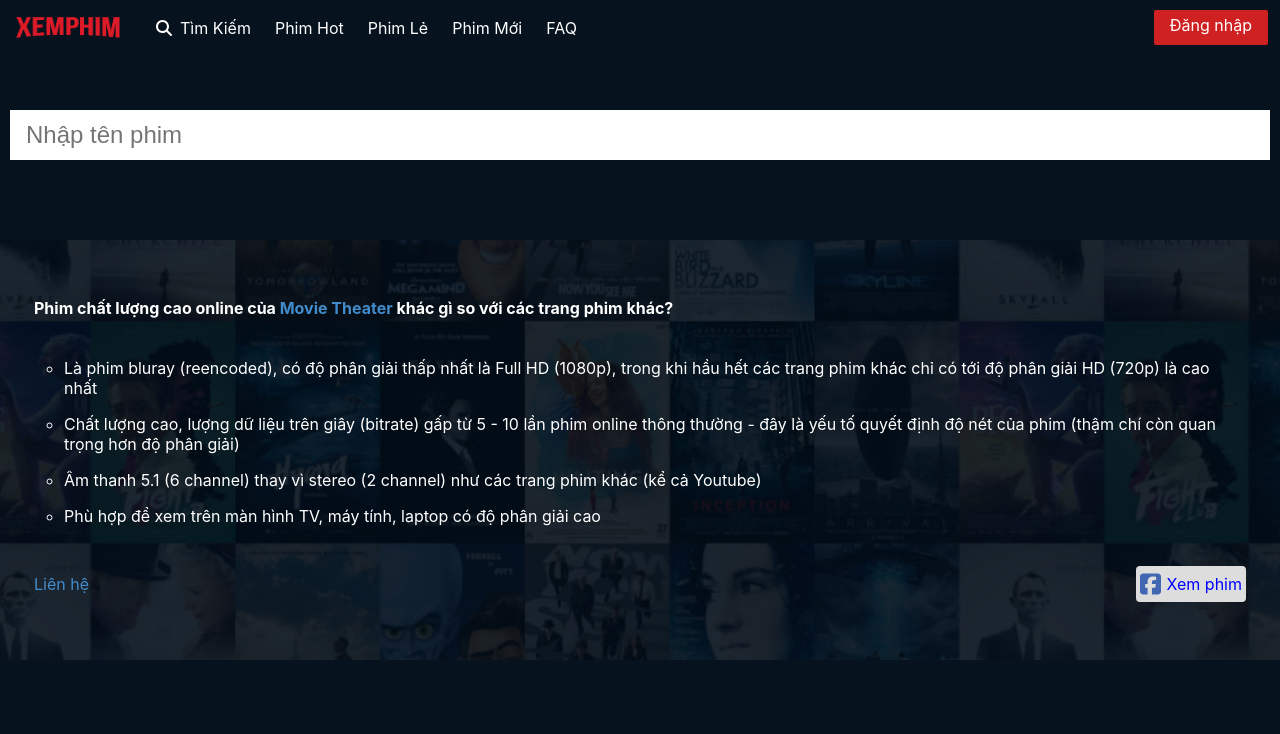
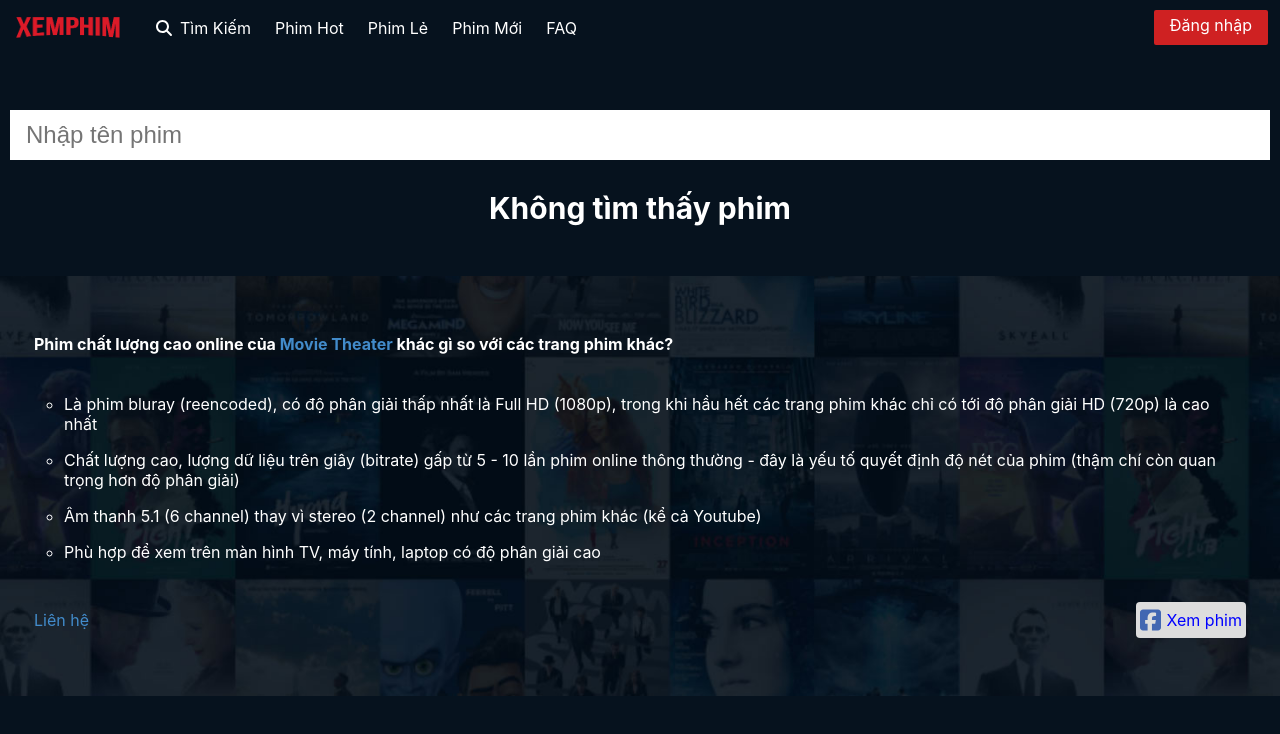
Before and after one commit to tducloc/movie_theater, a React (Create React App) app: page /search in a window 1280 px wide. Shown: the top 734 px of the page. Built offline with nearby package versions, Linux system fonts and the light colour scheme.

Commit message:
fix bug search with no result

```diff
--- a/src/components/SearchInput/Search.js
+++ b/src/components/SearchInput/Search.js
@@ -1,10 +1,10 @@
 import React, { useEffect, useState } from "react";
 import { useNavigate } from "react-router-dom";
 import "./Search.scss";
-export default function Search() {
+export default function Search({ searchKey }) {
   const navigate = useNavigate();
 
-  const [inputValue, setInputValue] = useState("");
+  const [inputValue, setInputValue] = useState(searchKey);
 
   const handleInputChange = (e) => {
     setInputValue(e.target.value);
--- a/src/pages/search/index.js
+++ b/src/pages/search/index.js
@@ -119,8 +119,8 @@ export default function SearchPage() {
   return (
     <div className="search ">
       <div className="container">
-        <Search />
-        {!loading && (
+        <Search searchKey={searchKey} />
+        {!loading && films.length != 0 && (
           <>
             <FilmList films={films} />
 
@@ -129,6 +129,8 @@ export default function SearchPage() {
             )}
           </>
         )}
+
+        {!loading && films.length === 0 && <h1>Không tìm thấy phim</h1>}
 
         {loading && films.length === 0 && <h1>Loading...</h1>}
 
```
